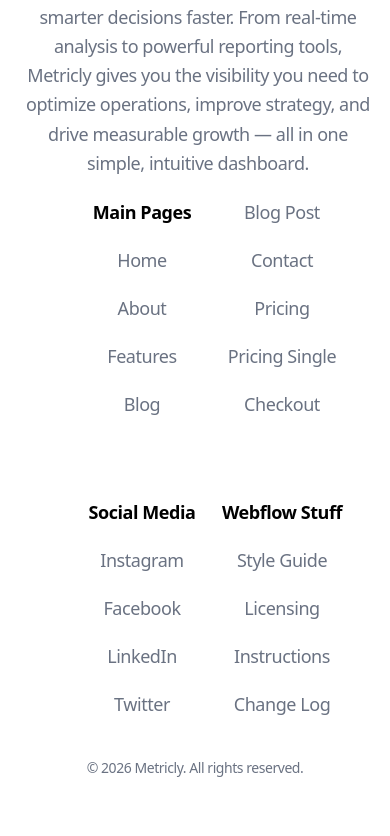
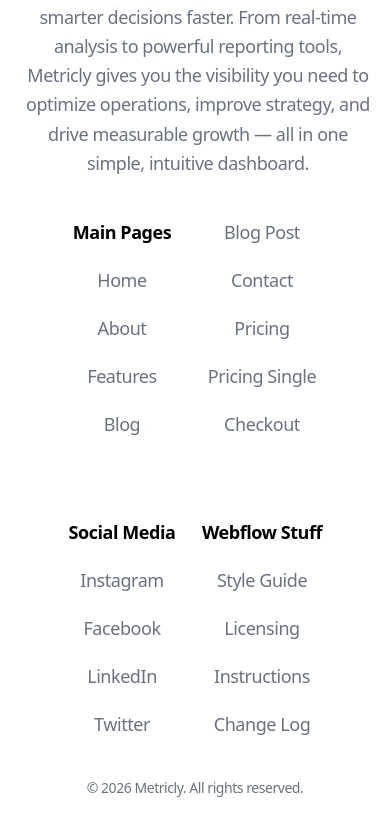
Before and after one commit to Engr-Shegez/metricly, a Next.js app: page / in a window 390 px wide. Shown: the part 9911-10747 px from the top of the page. Built offline with nearby package versions, Linux system fonts and the light colour scheme.

Commit message:
Fix: added padding to footer

```diff
--- a/src/components/rightFooter.tsx
+++ b/src/components/rightFooter.tsx
@@ -2,10 +2,11 @@
 
 const RightFooter = () => {
   return (
-    <div className="grid grid-cols-2 md:grid-cols-4  gap-y-20">
+    <div className="grid grid-cols-2 pr-10 md:pr-0 md:grid-cols-4 gap-y-20 mt-5 md:mt-0">
       {/* Column 1 */}
+
       <div className="space-y-5 min-w-35">
-        <h1 className="font-semibold whitespace-nowrap">Main Pages</h1>
+        <h1 className="font-semibold whitespace-nowrap ">Main Pages</h1>
         <div className=" space-y-5 text-gray-500">
           <p>Home</p>
           <p>About</p>
```
